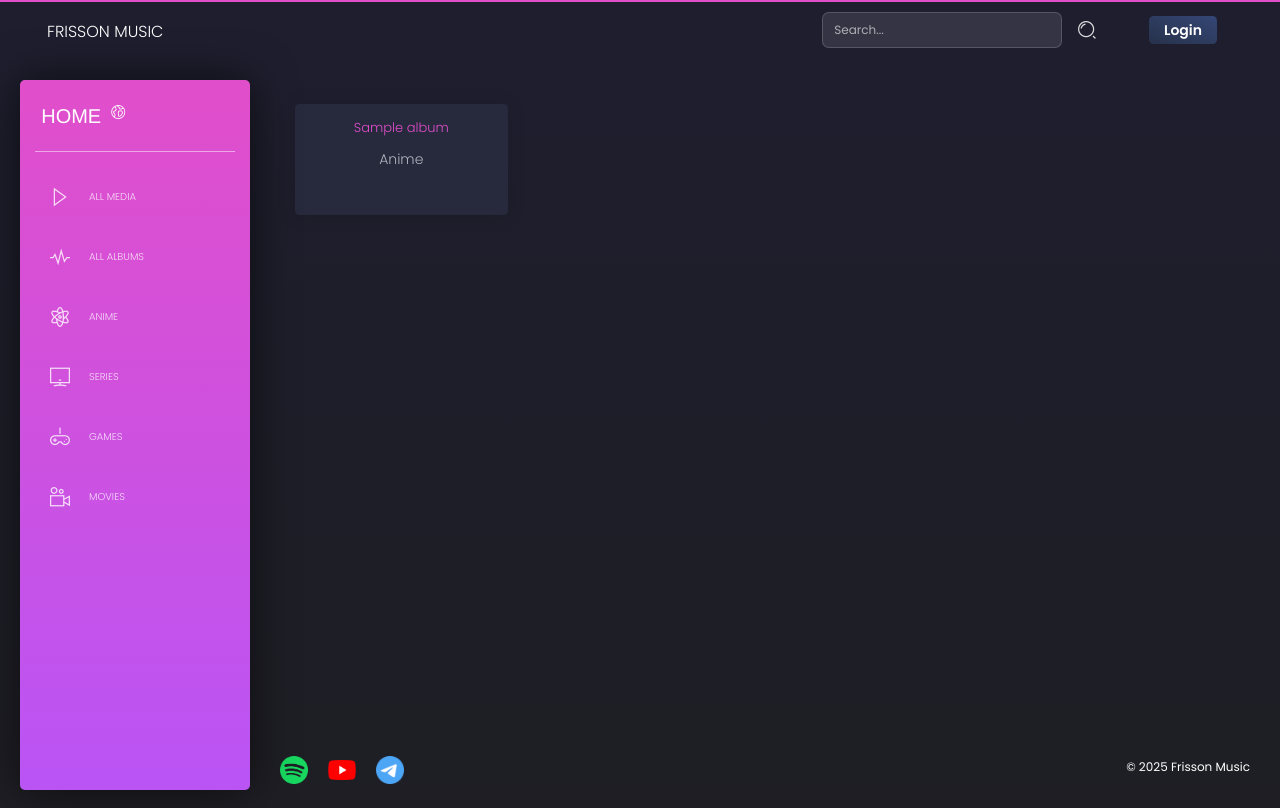
After one commit to Iventyk/frisson-music, a Django app: page /media/ in a window 1280 px wide. The commit adds this page. Run offline with Django 5.2, Linux system fonts and the light colour scheme; tables that the repository leaves empty hold one stand-in row (values such as "Sample post"); some libraries are stand-ins or nearby versions.

Commit message:
added Media List Page

```diff
--- a/frisson_music/urls.py
+++ b/frisson_music/urls.py
@@ -7,7 +7,7 @@ from .views import (
     AlbumDetailView,
     AlbumUpdateView,
     RegisterView,
-    UserUpdateView,
+    UserUpdateView, MediaListView,
 )
 
 
@@ -16,6 +16,8 @@ urlpatterns = [
     path("register/", RegisterView.as_view(), name="register"),
     path("accounts/", include("django.contrib.auth.urls")),
     path("profile/edit/", UserUpdateView.as_view(), name="profile-edit"),
+    path("media/", MediaListView.as_view(),
+         name="media-list"),
     path("albums/", AlbumListView.as_view(),
          name="album-list"),
     path("album/<int:pk>/", AlbumDetailView.as_view(),
--- a/frisson_music/views.py
+++ b/frisson_music/views.py
@@ -60,6 +60,20 @@ class AlbumListView(ListView):
             queryset = queryset.filter(album_title__icontains=search_query)
 
         return queryset
+
+
+class MediaListView(ListView):
+    template_name = "frisson_music/media_list.html"
+    context_object_name = "media_list"
+    paginate_by = 15
+
+    def get_queryset(self):
+        return (
+            Album.objects
+            .values("media_title", "media_type")
+            .distinct()
+            .order_by("media_title")
+        )
 
 
 class AlbumDetailView(DetailView):
--- /dev/null
+++ b/templates/frisson_music/media_list.html
@@ -0,0 +1,22 @@
+{% extends "base.html" %}
+
+{% block content %}
+  <div class="container mt-4">
+    <div class="row">
+      {% for media in media_list %}
+        <div class="col-md-3 mb-4">
+          <div class="card h-100">
+            <a href="#" class="text-decoration-none">
+              <div class="card-body d-flex flex-column justify-content-center align-items-center">
+                <h5 class="card-title text-primary text-center">{{ media.media_title }}</h5>
+                <p class="card-text text-light text-center">{{ media.media_type|title }}</p>
+              </div>
+            </a>
+          </div>
+        </div>
+      {% empty %}
+        <p class="text-light">Database is Empty 😢</p>
+      {% endfor %}
+    </div>
+  </div>
+{% endblock %}
--- a/templates/includes/sidebar.html
+++ b/templates/includes/sidebar.html
@@ -7,6 +7,12 @@
       </a>
     </div>
     <ul class="nav">
+      <li>
+        <a href="{% url 'media-list' %}">
+          <i class="tim-icons icon-triangle-right-17"></i>
+          <p>All Media</p>
+        </a>
+      </li>
       <li>
         <a href="{% url "album-list" %}">
           <i class="tim-icons icon-sound-wave"></i>
```
